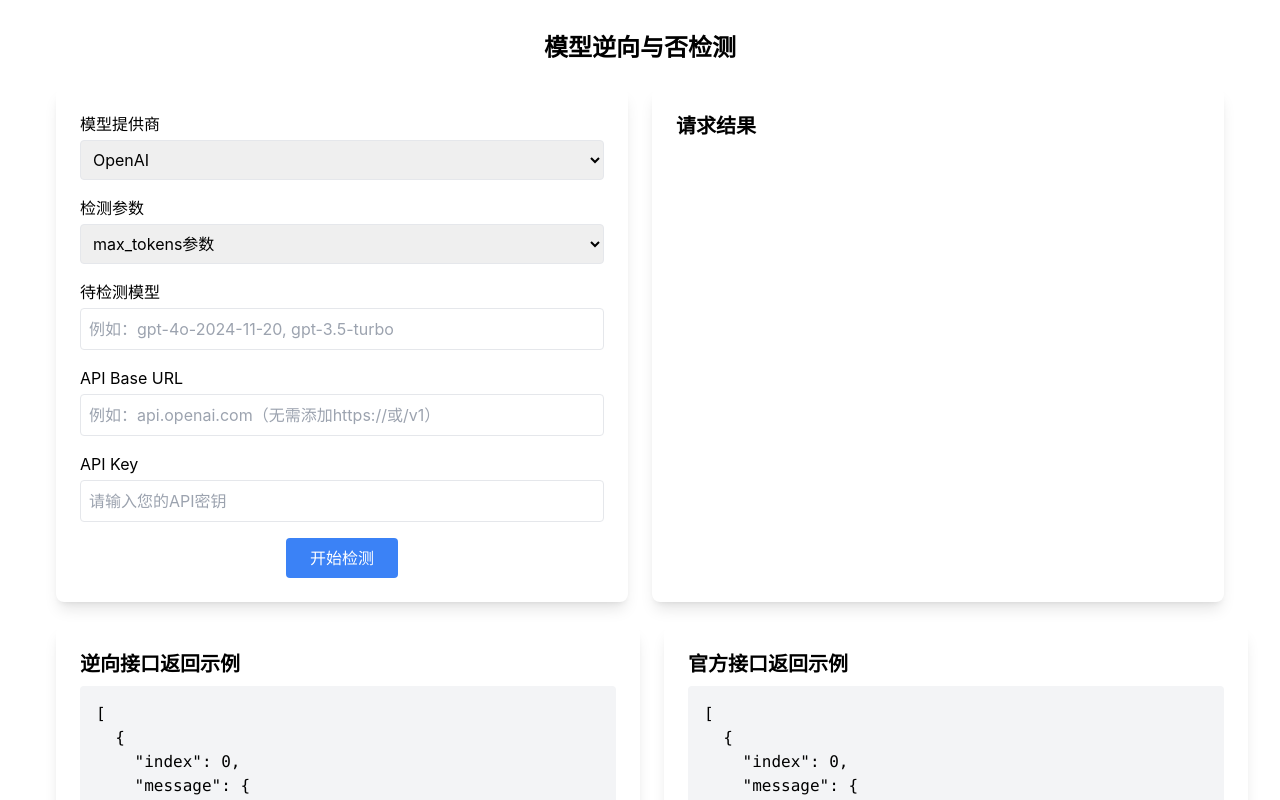
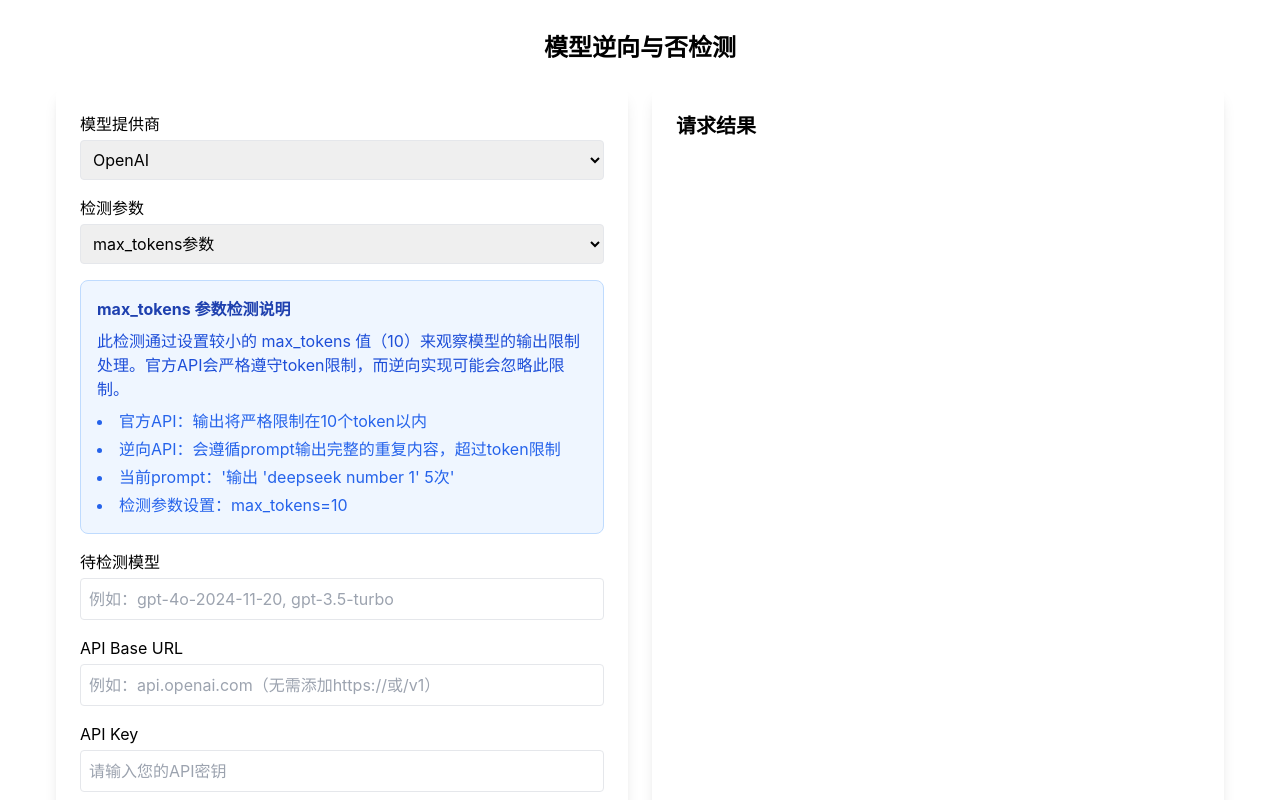
Before and after one commit to palboss/reverse-check2, a Vue app: page / in a window 1280 px wide. Shown: the top 800 px of the page. Built offline with nearby package versions, Linux system fonts and the light colour scheme.

Commit message:
Temporary storage

```diff
--- /dev/null
+++ b/src/data/descriptions.json
@@ -0,0 +1,102 @@
+{
+  "openai": {
+    "max_tokens": {
+      "title": "max_tokens 参数检测说明",
+      "description": "此检测通过设置较小的 max_tokens 值（10）来观察模型的输出限制处理。官方API会严格遵守token限制，而逆向实现可能会忽略此限制。",
+      "focus_points": [
+        "官方API：输出将严格限制在10个token以内",
+        "逆向API：会遵循prompt输出完整的重复内容，超过token限制",
+        "当前prompt：'输出 'deepseek number 1' 5次'",
+        "检测参数设置：max_tokens=10"
+      ]
+    },
+    "logprobs": {
+      "title": "logprobs 参数检测说明",
+      "description": "此参数在官方API中支持，而逆向实现会不支持该参数。",
+      "focus_points": [
+        "官方API：会返回每一个token的logprobs信息，也就是每个token的概率",
+        "逆向API：只会回答prompt的问题，不会返回logprobs信息",
+        "当前prompt：'hello!",
+        "检测参数设置：logprobs=true,top_logprobs=2"
+      ]
+    },
+    "n": {
+      "title": "n 参数检测说明",
+      "description": "通过设置n=2测试模型是否能正确返回多个不同的回答。官方API会返回两个回答，而逆向实现只会返回一个回答。",
+      "focus_points": [
+        "官方API：返回两个回答",
+        "逆向API：返回一个回答",
+        "当前prompt：'Hello!'",
+        "检测参数设置：n=2"
+      ]
+    },
+    "stop": {
+      "title": "stop 参数检测说明",
+      "description": "测试模型是否正确实现了停止序列功能。当遇到停止词时，官方API会立即停止生成，而逆向会忽略此参数输出完整内容。",
+      "focus_points": [
+        "官方API：遇到'4'时会立即停止生成",
+        "逆向API：会生成完整的数字序列",
+        "当前prompt：'Count from 1 to 10'"]
+    },
+    "image_url": {
+      "title": "image_url 参数检测说明",
+      "description": "测试模型对图像URL输入的处理能力。官方API能正确处理图像输入并生成相关描述，而逆向实现可能无法处理或返回错误。",
+      "focus_points": [
+        "官方API：能正确解析图像并生成相关描述",
+        "逆向API：可能无法处理图像URL或返回错误信息",
+        "注意图像处理的准确性和响应格式"]
+    },
+    "stream": {
+      "title": "stream 参数检测说明",
+      "description": "测试模型的流式输出能力。官方API支持实时流式输出，而逆向实现可能只能一次性返回完整响应。",
+      "focus_points": [
+        "官方API：支持实时流式输出，逐步返回生成内容",
+        "逆向API：可能不支持流式输出，或模拟效果不完整",
+        "关注输出的实时性和连贯性"]
+    },
+    "tool_function": {
+      "title": "tool_function 参数检测说明",
+      "description": "测试模型对函数调用的处理能力。官方API能准确解析和执行函数调用，而逆向实现可能存在解析错误或执行异常。",
+      "focus_points": [
+        "官方API：准确解析函数参数并正确执行",
+        "逆向API：可能存在参数解析错误或执行异常",
+        "注意函数调用的完整性和准确性"]
+    }
+  },
+  "claude": {
+    "max_tokens": {
+      "title": "max_tokens 参数检测说明",
+      "description": "通过设置较小的token限制测试模型的输出控制。官方API会严格遵守限制，而逆向实现可能会忽略。",
+      "focus_points": [
+        "官方API：严格遵守token限制",
+        "逆向API：可能超出限制继续生成",
+        "注意观察输出长度的差异"]
+    },
+    "stop": {
+      "title": "stop 参数检测说明",
+      "description": "测试模型对停止序列的处理。官方API会准确停止，而逆向实现可能会继续生成。",
+      "focus_points": [
+        "官方API：在停止词处精确终止",
+        "逆向API：可能忽略停止词继续生成",
+        "关注输出的完整性"]
+    }
+  },
+  "gemini": {
+    "max_tokens": {
+      "title": "max_tokens 参数检测说明",
+      "description": "测试模型对输出长度的控制能力。官方API会严格执行限制，而逆向实现可能会产生更长的输出。",
+      "focus_points": [
+        "官方API：严格控制输出长度",
+        "逆向API：可能产生超长输出",
+        "观察输出是否符合限制"]
+    },
+    "response_format": {
+      "title": "response_format 参数检测说明",
+      "description": "测试模型是否正确支持响应格式控制。官方API会严格遵循格式要求，而逆向实现可能会出现格式错误。",
+      "focus_points": [
+        "官方API：返回指定格式的响应",
+        "逆向API：可能返回格式不一致的内容",
+        "注意响应结构的规范性"]
+    }
+  }
+}
--- a/src/data/examples.json
+++ b/src/data/examples.json
@@ -259,6 +259,103 @@
         "service_tier": "default",
         "system_fingerprint": "fp_4dd9e4e381"
     }
+    },
+    "image_url": {
+      "reverse": {
+        "error": {
+          "message": "Image input is not supported",
+          "type": "invalid_request_error",
+          "param": "image_url",
+          "code": null
+        }
+      },
+      "official": {
+        "id": "chatcmpl-123",
+        "object": "chat.completion",
+        "created": 1677652288,
+        "model": "gpt-4-vision-preview",
+        "choices": [{
+          "index": 0,
+          "message": {
+            "role": "assistant",
+            "content": "I see an image of a beautiful sunset over the ocean."
+          },
+          "finish_reason": "stop"
+        }],
+        "usage": {
+          "prompt_tokens": 50,
+          "completion_tokens": 15,
+          "total_tokens": 65
+        }
+      }
+    },
+    "stream": {
+      "reverse": {
+        "id": "chatcmpl-123",
+        "object": "chat.completion.chunk",
+        "created": 1677652288,
+        "choices": [{
+          "index": 0,
+          "delta": {
+            "content": "Once upon a time"
+          },
+          "finish_reason": null
+        }]
+      },
+      "official": {
+        "id": "chatcmpl-123",
+        "object": "chat.completion.chunk",
+        "created": 1677652288,
+        "model": "gpt-4",
+        "choices": [{
+          "index": 0,
+          "delta": {
+            "content": "Once upon a time"
+          },
+          "finish_reason": null
+        }]
+      }
+    },
+    "tool_function": {
+      "reverse": {
+        "id": "chatcmpl-123",
+        "object": "chat.completion",
+        "created": 1677652288,
+        "choices": [{
+          "index": 0,
+          "message": {
+            "role": "assistant",
+            "content": null,
+            "function_call": {
+              "name": "get_weather",
+              "arguments": "{\"location\":\"London\"}"
+            }
+          }
+        }]
+      },
+      "official": {
+        "id": "chatcmpl-123",
+        "object": "chat.completion",
+        "created": 1677652288,
+        "model": "gpt-4",
+        "choices": [{
+          "index": 0,
+          "message": {
+            "role": "assistant",
+            "content": null,
+            "function_call": {
+              "name": "get_weather",
+              "arguments": "{\"location\":\"London\"}"
+            }
+          },
+          "finish_reason": "function_call"
+        }],
+        "usage": {
+          "prompt_tokens": 20,
+          "completion_tokens": 15,
+          "total_tokens": 35
+        }
+      }
     }
   },
   "claude": {
--- a/src/data/prompts.json
+++ b/src/data/prompts.json
@@ -1,15 +1,16 @@
 {
   "openai": {
     "max_tokens": {
-      "content": "repeat 'deepseek number 1' 5 times",
+      "content": "输出 'deepseek number 1' 5次",
       "params": {
         "max_tokens": 10
       }
     },
     "logprobs": {
-      "content": "Please analyze the sentiment of the following text: 'I love coding!'",
+      "content": "Hello!",
       "params": {
-        "logprobs": true
+        "logprobs": true,
+        "top_logprobs": 2
       }
     },
     "n": {
--- a/src/views/Home.vue
+++ b/src/views/Home.vue
@@ -30,6 +30,15 @@
                   {{ param.label }}
                 </option>
               </select>
+            </div>
+
+            <!-- 参数检测说明 -->
+            <div v-if="currentDescription" class="bg-blue-50 p-4 rounded-lg border border-blue-200">
+              <h3 class="font-bold text-blue-800 mb-2">{{ currentDescription.title }}</h3>
+              <p class="text-blue-700 mb-2">{{ currentDescription.description }}</p>
+              <ul class="list-disc list-inside text-blue-600 space-y-1">
+                <li v-for="point in currentDescription.focus_points" :key="point">{{ point }}</li>
+              </ul>
             </div>
 
             <div>
@@ -135,6 +144,7 @@ import { reactive, ref, computed } from 'vue'
 import { useI18n } from 'vue-i18n'
 import examplesData from '../data/examples.json'
 import promptsData from '../data/prompts.json'
+import descriptionsData from '../data/descriptions.json'
 
 const { t } = useI18n()
 const loading = ref(false)
@@ -153,6 +163,11 @@ const viewState = reactive({
   result: 'brief',
   reverse: 'brief',
   official: 'brief'
+})
+
+// 当前参数的检测说明
+const currentDescription = computed(() => {
+  return descriptionsData[formState.provider]?.[formState.testParam]
 })
 
 // 定义各提供商的可用参数
```
